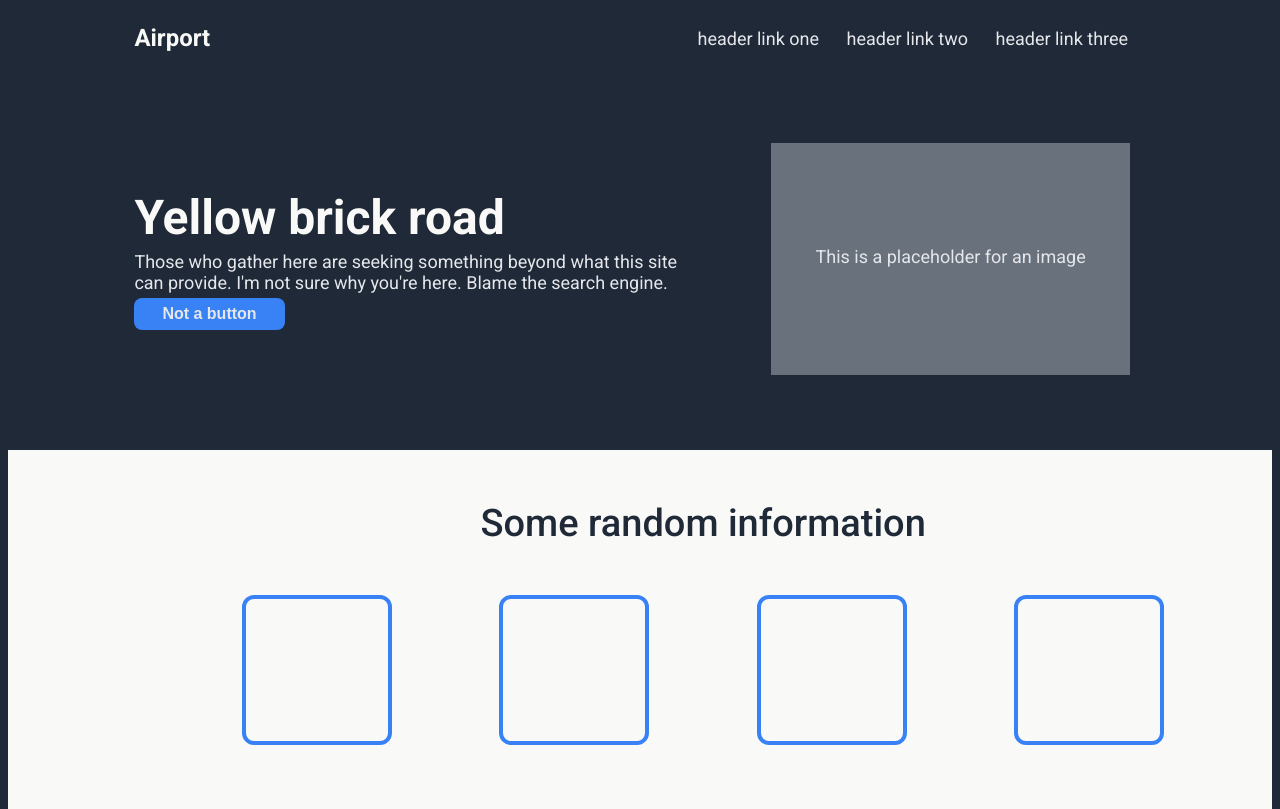
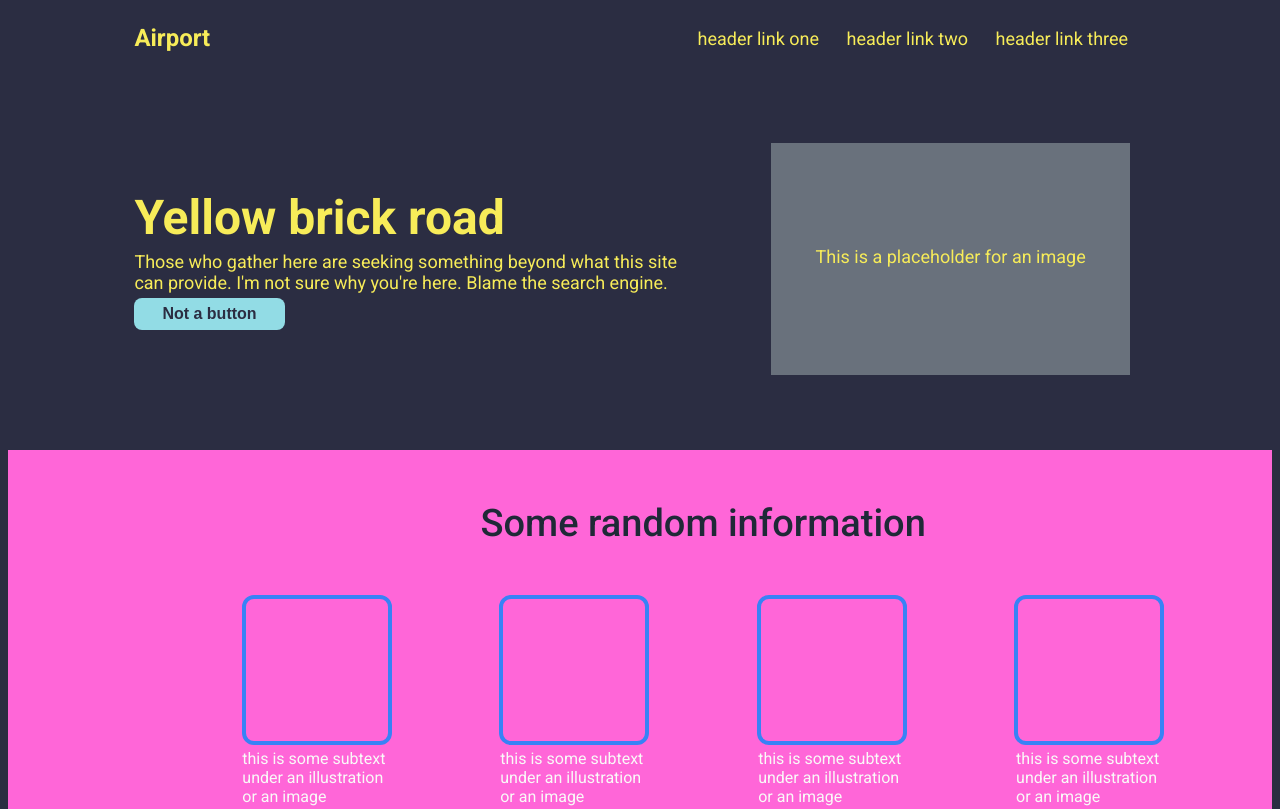
Before and after one commit to sirk71171/Airport, a plain HTML site: page index.html in a window 1280 px wide. Shown: the top 809 px of the page. Drawn offline with Linux system fonts and the light colour scheme.

Commit message:
Adjusted color schemes for the header, hero and info sections.

```diff
--- a/style.css
+++ b/style.css
@@ -1,6 +1,6 @@
 html {
     font-family: "Roboto";
-    background-color: #1F2937;
+    background-color: #2B2D42;
 }
 
 body {
@@ -11,7 +11,7 @@ body {
 .header {
     display: flex;
     flex-direction: row;
-    background-color: #1F2937;
+    background-color: #2B2D42;
 }
 
 #logo {
@@ -28,7 +28,7 @@ body {
 }
 h1 {
     font-size: 24px;
-    color: #F9FAF8;
+    color: #F7EC59;
 }
 ul {
     display: flex;
@@ -44,12 +44,12 @@ a {
 }
 a:link {
     font-size: 18px;
-    color: #E5E7EB;
+    color: #F7EC59;
 }
 .Hero {
     display: flex;
     flex-direction: row;
-    background-color: #1F2937;
+    background-color: #2B2D42;
     height: 382px;
 }
 .hero-left {
@@ -85,42 +85,34 @@ a:link {
 h2 {
     font-size: 48px;
     font-weight: bolder;
-    color: #F9FAF8;
+    color: #F7EC59;
     margin: 0;
     margin-bottom: 5px;
 }
 .phero {
     font-size: 18px;
-    color: #E5E7EB;
+    color: #F7EC59;
     margin: 0;
     margin-top: 0px;
     margin-bottom: 5px;
 }
 .sign-up {
-    background-color: #3882F6;
+    background-color: #92DCE5;
     border-radius: 8px;
     font-size: medium;
     font-weight: 700;
     border-width: 0;
-    color: #E5E7EB;
+    color: #2B2D42;
     padding-top: 7px;
     padding-bottom: 7px;
     padding-left: 28px;
     padding-right: 28px;
 }
-.sign-down {
-    background-color: #3882F6;
-    border-radius: 8px;
-    font-size: medium;
-    font-weight: 700;
-    border-width: 0;
-    color: #E5E7EB;
-}
 .info {
     display: flex;
     flex-direction: column;
     align-items: space-evenly;
-    background-color: #F9FAF8;
+    background-color: #FF66D8;
     height: 382px;
     padding-left: 10%;
 
@@ -152,6 +144,7 @@ h4 {
     display: flex;
     justify-content: center;
     width: 150px;
+    margin-left: 2px;
 }
 .quote {
     background-color: #E5E7EB;
```
